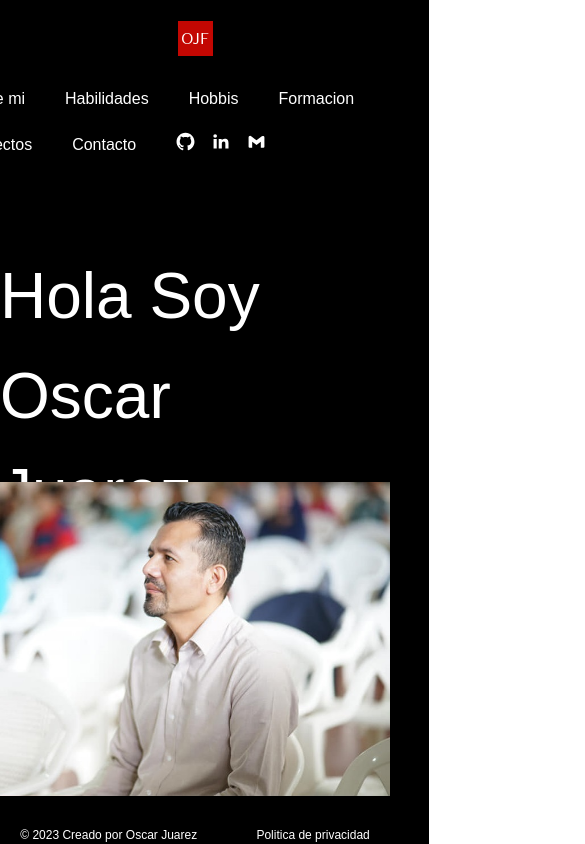
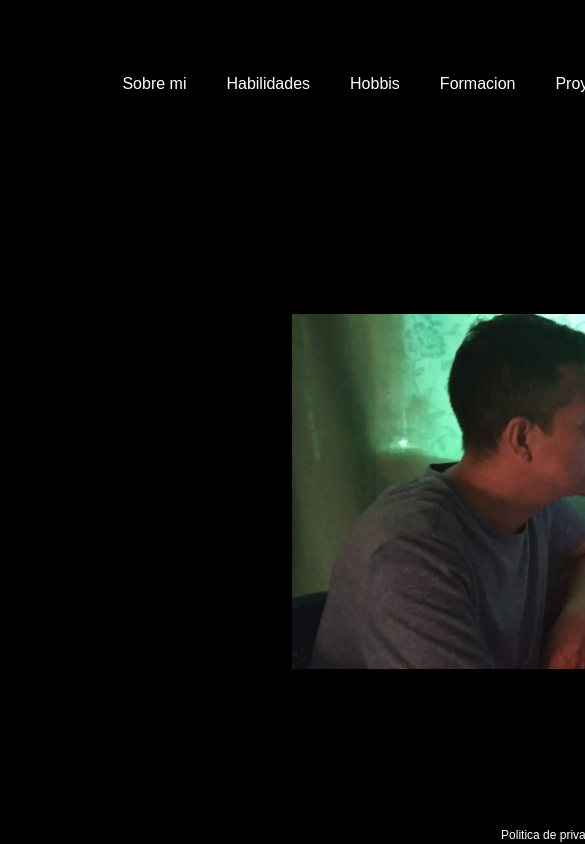
Before and after one commit to ojuarez1/mi_portafolio, a React (Vite) app: page / in a window 390 px wide. Shown: the top 844 px of the page, 585 px wide, since content can reach past the window. Built offline with nearby package versions, Linux system fonts and the light colour scheme.

Commit message:
Programando el modo mobile

```diff
--- a/src/componentes/Copyright.jsx
+++ b/src/componentes/Copyright.jsx
@@ -4,6 +4,7 @@ const ContFlex = styled.div`
   display:flex;
   justify-content:space-evenly;
   background-color:#000;
+  min-width:968px;
 `
 
 const Creado = styled.p`
--- a/src/componentes/Formacion.jsx
+++ b/src/componentes/Formacion.jsx
@@ -8,6 +8,7 @@ const Principal = styled.div`
   align-items:center;
   flex-direction:column;
   background-color:#000;
+  min-width:968px;
 `
 
 const Titulo = styled.h1`
@@ -27,6 +28,9 @@ const Articulo = styled.article`
   box-sizing:border-box;
   &:nth-child(1){
     border-right:1px solid #fff;
+  }
+  @media(max-width:468px){
+    width:484px;
   }
 `
 
--- a/src/componentes/Formulario.jsx
+++ b/src/componentes/Formulario.jsx
@@ -9,6 +9,7 @@ const Principal = styled.div`
   align-items:center;
   flex-direction:column;
   background-color:#000;
+  min-width:968px;
 `
 
 const Titulo = styled.h1`
--- a/src/componentes/Habilidades.jsx
+++ b/src/componentes/Habilidades.jsx
@@ -8,6 +8,7 @@ const Principal = styled.div`
   align-items:center;
   flex-direction:column;
   background-color:#000;
+  min-width:968px;
 `
 
 const Titulo = styled.h1`
@@ -27,6 +28,9 @@ const Articulo = styled.article`
   box-sizing:border-box;
   &:nth-child(1){
     border-right:1px solid #fff;
+  }
+  @media(max-width:468px){
+    width:484px;
   }
 `
 
--- a/src/componentes/Header.jsx
+++ b/src/componentes/Header.jsx
@@ -1,16 +1,12 @@
-import { Link, NavLink } from "react-router-dom"
-import styled from "styled-components"
+import { Link, NavLink } from "react-router-dom";
+import styled from "styled-components";
 
 const Contain = styled.div`
     display:flex;
     justify-content:space-around;
     height:20vh;
-    min-width:468px;
+    min-width:968px;
     background-color:#000;
-    @media (max-width:468px){
-        max-width:468px;
-        flex-wrap:wrap;
-    }
 `
 
 const Logo = styled(NavLink)`
@@ -20,19 +16,11 @@ const Logo = styled(NavLink)`
     align-items:center;
     font-weight:100;
     text-decoration:none;
-    @media (max-width:468px){
-        max-width:468px;
-        flex-wrap:wrap;
-    }
 `
 
 const Nav = styled.nav`
     display:flex;
     align-items:center;
-    @media (max-width:468px){
-        max-width:468px;
-        flex-wrap:wrap;
-    }
 `
 
 const Navega = styled(Link)`
--- a/src/componentes/Hobbis.jsx
+++ b/src/componentes/Hobbis.jsx
@@ -8,6 +8,7 @@ const Principal = styled.div`
   align-items:center;
   flex-direction:column;
   background-color:#000;
+  min-width:968px;
 `
 
 const Titulo = styled.h1`
@@ -17,6 +18,9 @@ const Titulo = styled.h1`
 const Articulo = styled.article`
   width:50%;
   display:flex;
+  @media(max-width:468px){
+    width:75%;
+  }
 `
 
 const Contain = styled.div`
@@ -36,6 +40,7 @@ const Img = styled.img`
   &&:hover{
     transform: rotate(360deg);
   }
+
 `
 
 const Text = styled.p`
--- a/src/componentes/Home.jsx
+++ b/src/componentes/Home.jsx
@@ -3,7 +3,7 @@ import AnimatedPage from "./AnimatedPage";
 
 
 const Principal = styled.div`
-  height:calc(80vh - 1.90rem);
+  height: calc(80vh - 1.90rem);
   display:flex;
   justify-content:center;
   align-items:center;
@@ -11,9 +11,7 @@ const Principal = styled.div`
   background-repeat:no-repeat;
   background-size:cover;
   background-position:center;
-  @media (max-width:468px){
-    flex-direction:column;
-  }
+  min-width:968px;
 `
 
 const Contain = styled.div`
@@ -25,18 +23,14 @@ const ContImg = styled.div`
   width:50vw;
   display:flex;
   justify-content:center;
-  @media (max-width:468px){
-    width:100vw;
+  @media(max-width:468px){
+    width:968px;
   }
 `
 
 const Div = styled.div`
   width:80%;
   overflow:hidden;
-  @media (max-width:468px){
-    width:100%;
-
-  }
 `
 
 const Img = styled.img`
--- a/src/componentes/Proyectos.jsx
+++ b/src/componentes/Proyectos.jsx
@@ -10,6 +10,7 @@ const Principal = styled.div`
   align-items:center;
   flex-direction:column;
   background-color:#000;
+  min-width:968px;
 `
 
 const Titulo = styled.h1`
@@ -29,6 +30,9 @@ const Articulo = styled.article`
   box-sizing:border-box;
   &:nth-child(1){
     border-right:1px solid #fff;
+  }
+   @media(max-width:468px){
+    width:484px;
   }
 `
 
@@ -63,6 +67,9 @@ const ContBoton = styled.div`
   width:50%;
   display:flex;
   justify-content:space-between;
+  @media(max-width:468px){
+    font-size:0.70rem;
+  }
 `
 
 const Proyectos = () => {
--- a/src/componentes/SobreMi.jsx
+++ b/src/componentes/SobreMi.jsx
@@ -7,6 +7,7 @@ const Principal = styled.div`
   justify-content:center;
   align-items:center;
   background-color:#000;
+  min-width:968px;
 `
 
 const Contain = styled.div`
@@ -23,6 +24,9 @@ const ContImg = styled.div`
   width:50vw;
   display:flex;
   justify-content:center;
+  @media(max-width:468px){
+    width:968px;
+  }
 `
 
 const Div = styled.div`
```
Also changed, not shown: public/img/mi_foto.jpg.
